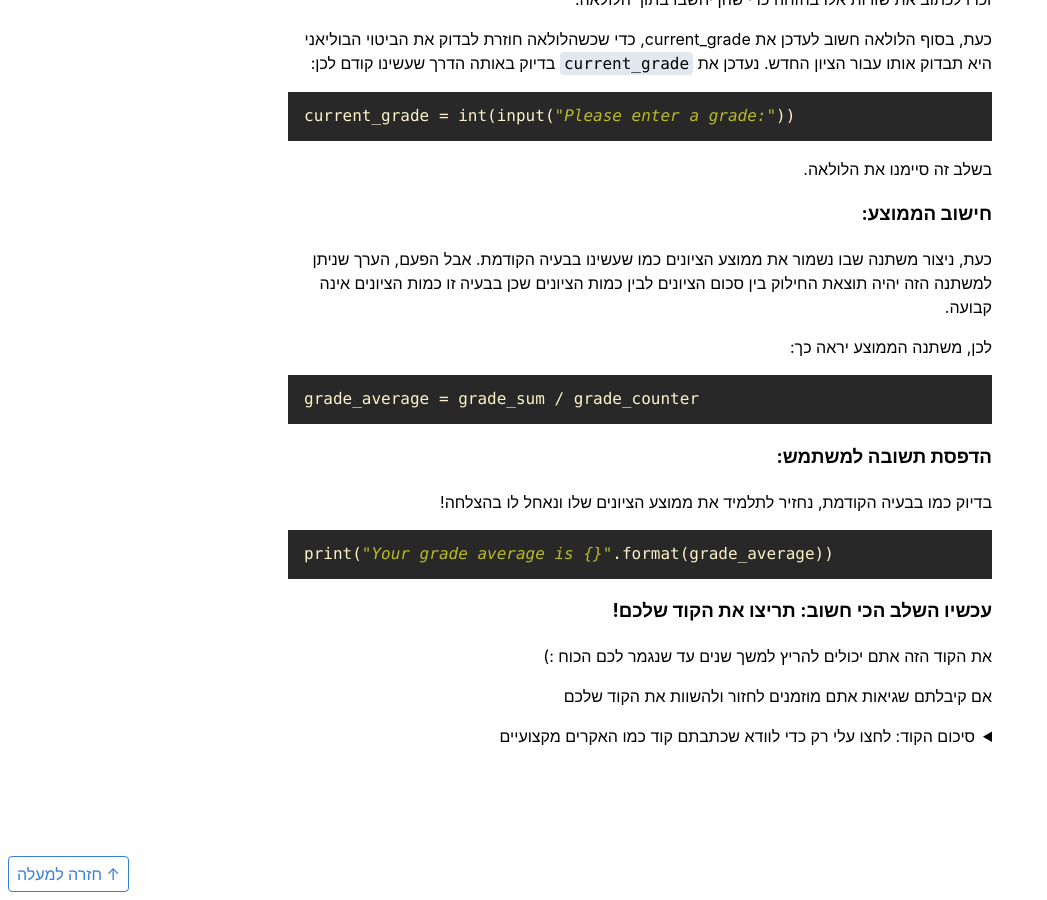
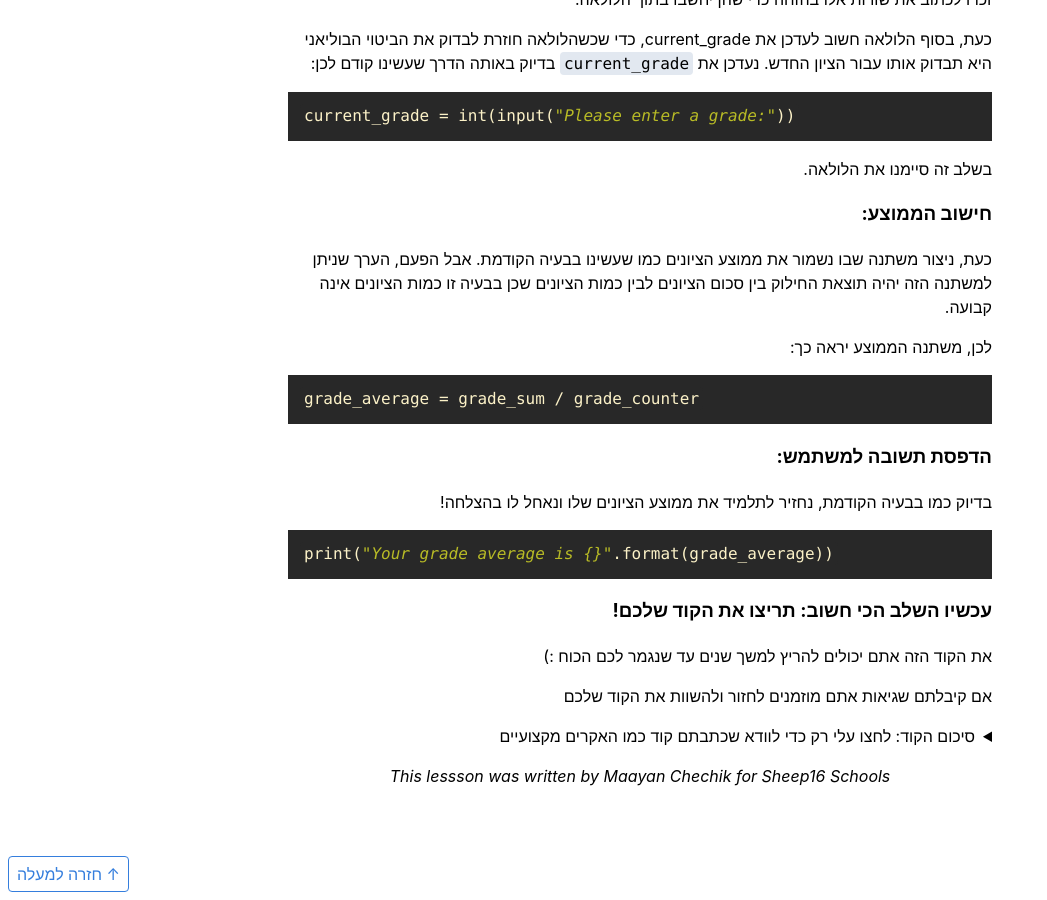
Before and after one commit to sheepsixteen/schools, a Jekyll site: the page built from _posts/2020-10-03-lesson-6.md, in a window 1280 px wide and 900 px high, scrolled down 5578 px. Shown: the whole window, without its empty margins (0-1047 px from the left). Built offline with Jekyll 4.4.1, drawn with Linux system fonts in a browser that asks for light colours; nearby versions of some CDN libraries; a script that is not in the unit is left out.

Commit message:
written by

````diff
--- a/_posts/2020-10-03-lesson-6.md
+++ b/_posts/2020-10-03-lesson-6.md
@@ -297,3 +297,8 @@
 ```
 
 </details>
+
+{: style="margin-top: 2em" }
+
+_This lessson was written by Maayan Chechik for Sheep16 Schools_
+{: style="text-align:center" }
````
